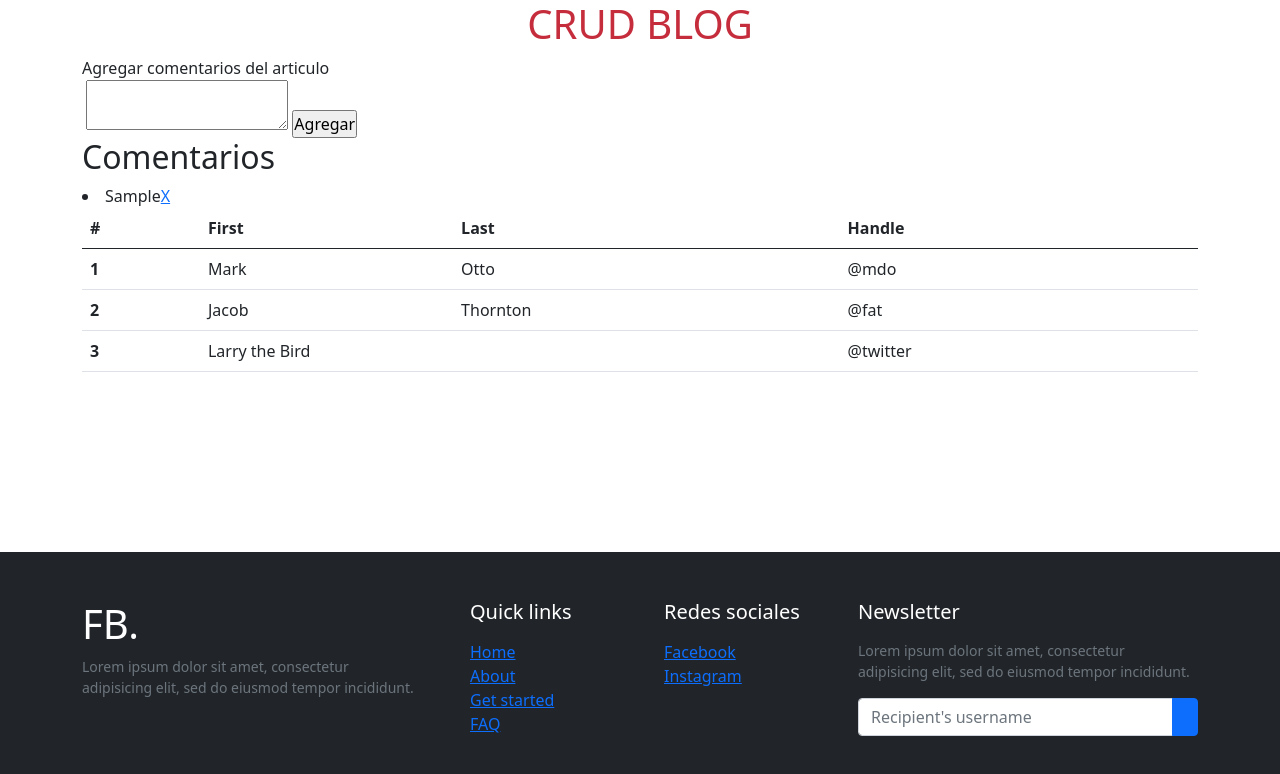
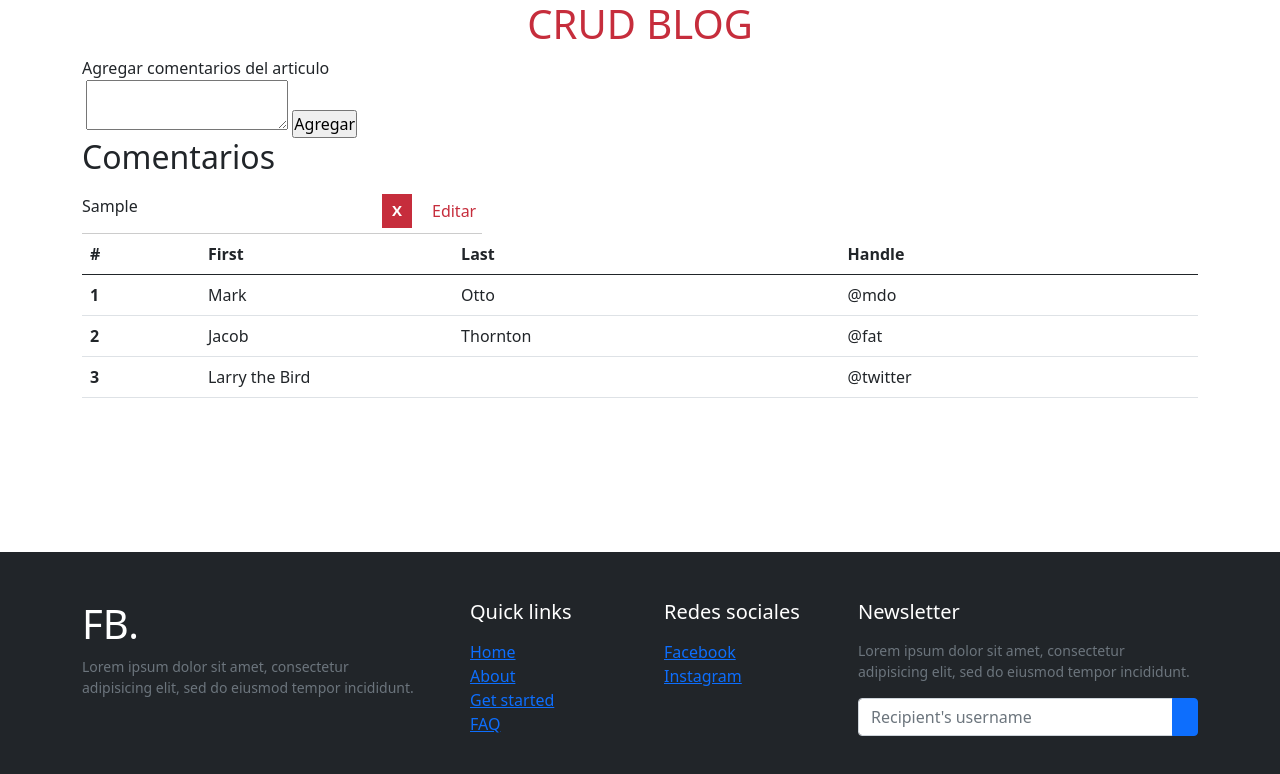
Before and after one commit to Lu-Mendez/CRUD-APP-JS, a plain HTML site: page index.html in a window 1280 px wide. Both pictures are taken after typing "Sample" into the empty fields and a click on the input "Agregar". Drawn offline with nearby package versions, Linux system fonts and the light colour scheme.

Commit message:
actualización funciones js

```diff
--- a/css/styles.css
+++ b/css/styles.css
@@ -9,6 +9,42 @@ h1{
     color:#C62D3C;
 }
 
+.editar-review {
+  margin-left: 15px;
+  padding: 5px;
+  border-radius: 5px;
+  color: #C62D3C;
+  text-decoration: none;
+}
+
+.borrar-review {
+  background-color: #C62D3C;
+  padding: 5px 10px;
+  font-size: 15px;
+  font-weight: 700;
+  color: #fff;
+  text-decoration: none;
+}
+
+.editar-review:hover, .borrar-review:hover {
+  cursor: pointer;
+  background-color: #fff;
+}
+
+#lista-reviews {
+  max-width: 400px;
+  margin: 0;
+  padding: 0;
+  list-style: none;
+}
+
+#lista-reviews li {
+  height: 50px;
+  padding: 10px 0;
+  display: grid;
+  border-bottom: 1px solid #ccc;
+  grid-template-columns:75% 30px auto;
+}
 /*Footer*/
 
 text-small {
--- a/index.html
+++ b/index.html
@@ -24,7 +24,7 @@
                 </div>
                 <div class="six columns">
                     <h2>Comentarios</h2>
-                    <div id="lista-reviews"></div>
+                    <ul id="lista-reviews"></ul>
                 </div>
             </div>
 
--- a/js/index.js
+++ b/js/index.js
@@ -9,9 +9,6 @@ eventListeners();
 function eventListeners() {
      //Cuando se envia el formulario
      formulario.addEventListener('submit', agregarreview);
-
-     // Borrar reviews
-     listareviews.addEventListener('click', borrarreview);
 
      // Contenido cargado
      document.addEventListener('DOMContentLoaded', () => {
@@ -68,9 +65,10 @@ function crearHTML() {
      if(reviews.length > 0 ) {
           reviews.forEach( review =>  {
                // crear boton de eliminar
-               const botonBorrar = document.createElement('a');
-               botonBorrar.classList = 'borrar-review';
-               botonBorrar.innerText = 'X';
+               const botonBorrar = '<a class="borrar-review" onclick="borrarreview('+review.id+')">X</a>'
+
+               // crear boton de editar
+               const botonEditar = '<a class="editar-review" onclick="editar('+review.id+')">Editar</a>'
 
                // Crear elemento y añadirle el contenido a la lista
                const li = document.createElement('li');
@@ -79,10 +77,13 @@ function crearHTML() {
                li.innerText = review.texto;
 
                // añade el botón de borrar al review
-               li.appendChild(botonBorrar);
+               li.innerHTML += botonBorrar;
+
+               // añade el botón de editar al review
+               li.innerHTML += botonEditar;
 
                // añade un atributo único...
-               li.dataset.reviewId = review.id;
+               li.id = review.id;
 
                // añade el review a la lista
                listareviews.appendChild(li);
@@ -93,13 +94,16 @@ function crearHTML() {
 }
 
 // Elimina el review del DOM
-function borrarreview(e) {
-     e.preventDefault();
+function borrarreview(ids) {
+     reviews = reviews.filter( review => review.id != ids  );
+     crearHTML();
+}
 
-     // console.log(e.target.parentElement.dataset.reviewId);
-     const id = e.target.parentElement.dataset.reviewId;
-     reviews = reviews.filter( review => review.id != id  );
-     crearHTML();
+// Editar el review en el DOM
+function editar(e) {
+     const firstValue = document.getElementById(e).firstChild.data;
+     const txtbx = document.getElementById('review').value = '' + firstValue;
+     borrarreview(e);
 }
 
 // Agrega a local storage
```
